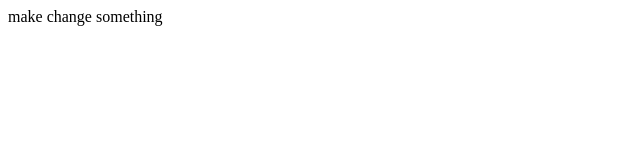
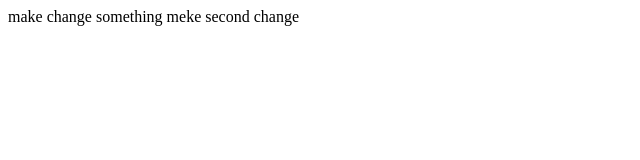
Before and after one commit to vuvantienhd96/project_demo_t3h_learn_github, a plain HTML site: page index.html in a window 1280 px wide. Shown: the whole page, without its empty margins (0-640 px from the left). Drawn offline with Linux system fonts and the light colour scheme.

Commit message:
the second commit

```diff
--- a/index.html
+++ b/index.html
@@ -8,6 +8,7 @@
 </head>
 <body>
     make change something
+    meke second change
 </body>
 <script src="index.js"></script>
 </html>
```
